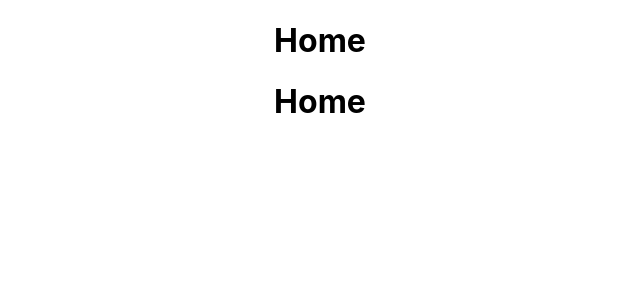
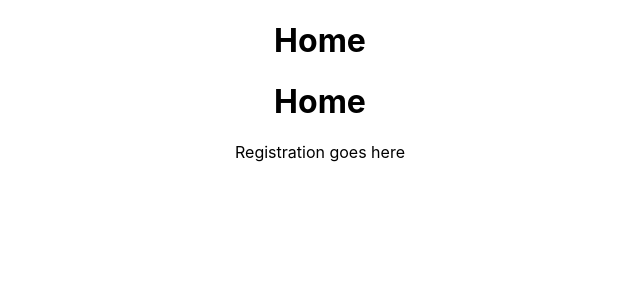
Before and after one commit to pjavadi84/entryhire-frontend-1, a React (Create React App) app: page / in a window 1280 px wide. Shown: the top 300 px of the page, without its empty margins (320-960 px from the left). Built offline with nearby package versions, Linux system fonts and the light colour scheme.

Commit message:
passing Registration Component in Home. Building constructor inn Registration

```diff
--- a/package.json
+++ b/package.json
@@ -6,6 +6,8 @@
     "@testing-library/jest-dom": "^5.11.4",
     "@testing-library/react": "^11.1.0",
     "@testing-library/user-event": "^12.1.10",
+    "axios": "^0.21.1",
+    "bootstrap": "^4.6.0",
     "react": "^17.0.2",
     "react-dom": "^17.0.2",
     "react-redux": "^7.2.3",
--- a/src/components/Home.js
+++ b/src/components/Home.js
@@ -1,4 +1,5 @@
 import React, { Component } from "react";
+import Registration from "./registration/auth/Registration";
 
 class Home extends Component {
   render() {
@@ -6,6 +7,7 @@ class Home extends Component {
       <div>
         <h1>Home</h1>
         <h1>Home</h1>
+        <Registration />
       </div>
     );
   }
--- /dev/null
+++ b/src/components/registration/auth/Registration.js
@@ -0,0 +1,20 @@
+import React, { Component } from "react";
+
+class Registration extends Component {
+  constructor(props) {
+    super(props);
+
+    this.state = {
+      email: "",
+      password: "",
+      password_confirmation: "",
+      registrationErrors: "",
+    };
+  }
+
+  render() {
+    return <div>Registration goes here</div>;
+  }
+}
+
+export default Registration;
```
Also changed, not shown: 2 other files (tests, documents, lock files or other folders).
